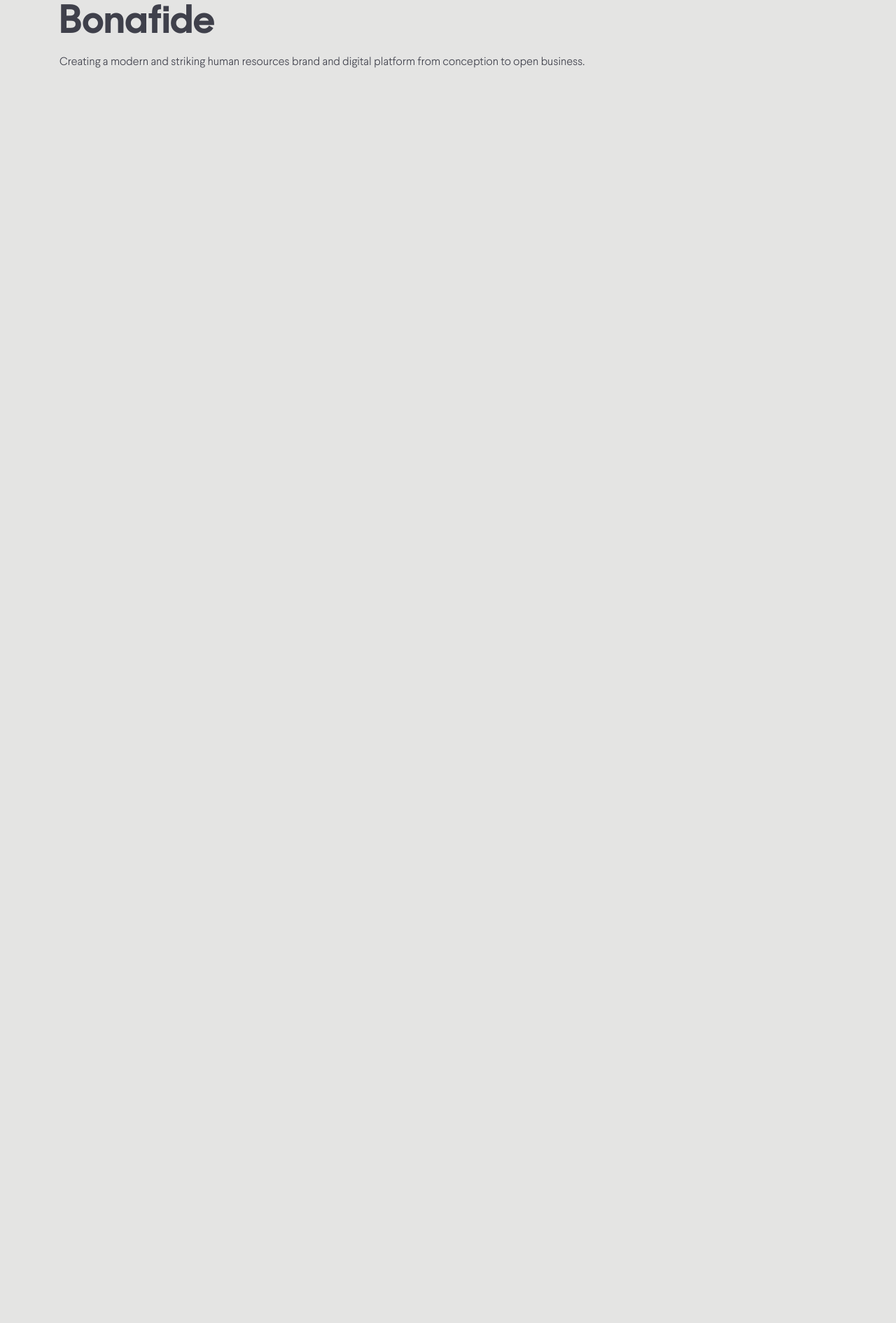
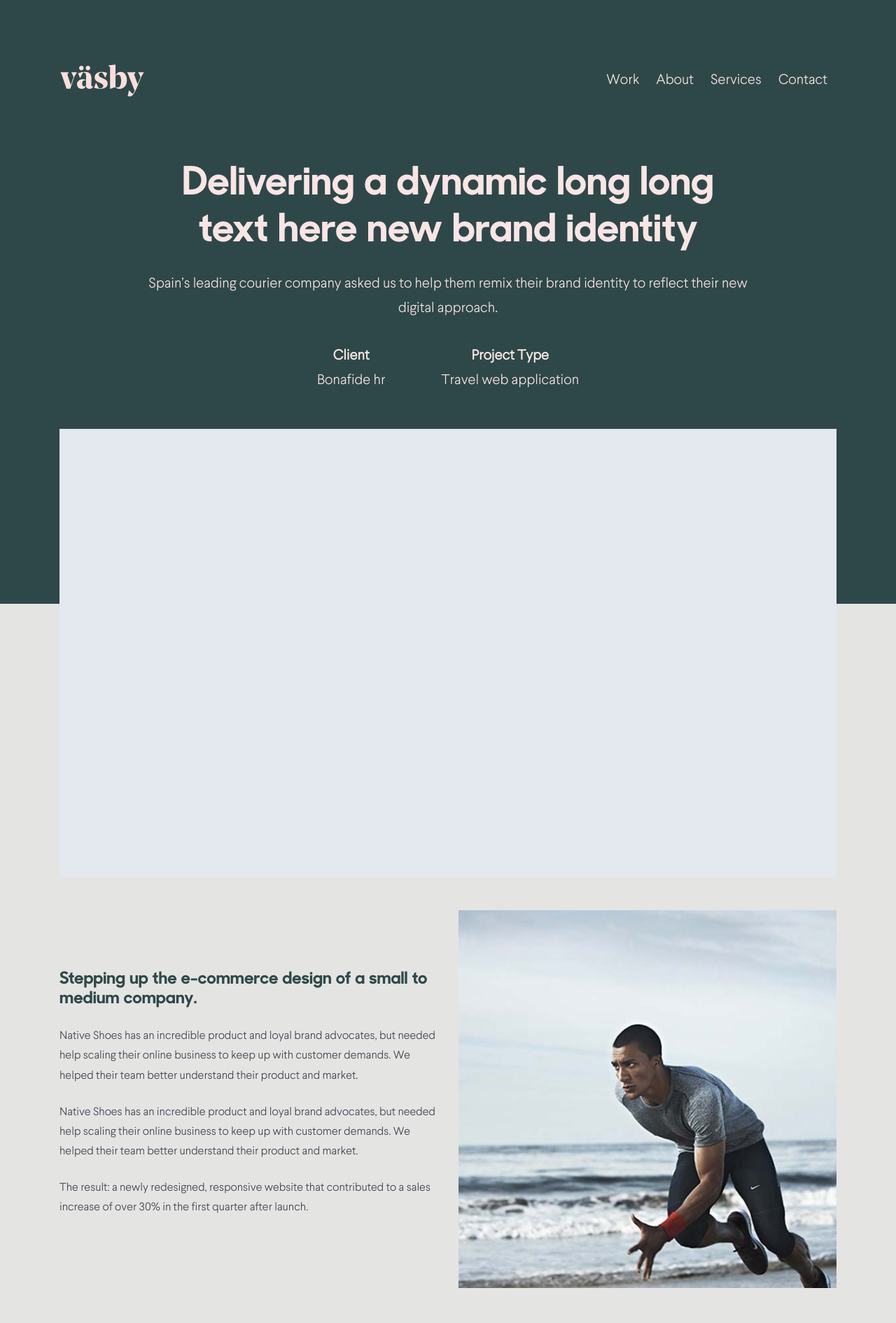
Before and after one commit to ifancyabroad/vasby, a Jekyll site: the page built from _case_studies/bonafide.md, in a window 1280 px wide. Shown: the top 1891 px of the page at 70% size. Built offline with Jekyll 4.4.1, drawn with Linux system fonts in a browser that asks for light colours; before the commit the page ends 900 px from its top, so only the background shows below that; some of the changed text lies outside the part shown.

Commit message:
Update case study page

```diff
--- a/_includes/navigation.html
+++ b/_includes/navigation.html
@@ -1,6 +1,6 @@
 <div class="container p-0">
   <nav class="navbar navbar-expand-md navbar-dark">
-    <a class="navbar-brand" href="#">
+    <a class="navbar-brand" href="/#">
       <img src="{{ 'assets/logos/vasby_logo_pink.svg' | relative_url }}" width="120" alt="Vasby">
     </a>
     <button class="navbar-toggler" type="button" data-toggle="collapse" data-target="#navbarNav" aria-controls="navbarNav" aria-expanded="false" aria-label="Toggle navigation">
--- a/_layouts/case_study.html
+++ b/_layouts/case_study.html
@@ -1,11 +1,84 @@
 ---
 layout: default
 ---
+<div class="bg-primary text-secondary header-section">
+  {% include navigation.html %}
+
+  <div class="container">
+    <div class="row">
+      <div class="col wow fadeInUp">
+        <div class="header-text mx-auto text-center">
+          <h1 class="text-secondary mb-4">Delivering a dynamic long
+            long text here new brand identity</h1>
+          <p class="text-secondary">Spain’s leading courier company asked us to help them remix their brand identity to reflect their new digital approach.</p>
+
+          <div class="d-flex justify-content-center">
+            <div class="p-3 mr-5">
+              <p class="font-weight-bold mb-0">Client</p>
+              <p class="mb-0">{{ page.name }}</p>
+            </div>
+
+            <div class="p-3">
+              <p class="font-weight-bold mb-0">Project Type</p>
+              <p class="mb-0">Travel web application</p>
+            </div>
+          </div>
+        </div>
+      </div>
+    </div>
+  </div>
+
+</div>
+
 <div class="container">
   <div class="row">
-    <div class="col">
-      <h1>{{ page.title }}</h1>
-      {{ content }}
+    <div class="col wow fadeInUp">
+      <div class="case-study-image mb-5">
+
+      </div>
+    </div>
+  </div>
+
+  <div class="row align-items-center">
+    <div class="col-md-6 wow fadeInUp">
+      <h4 class="text-primary mb-4">Stepping up the e-commerce design of a small to medium company.</h4>
+      <p class="mb-4">Native Shoes has an incredible product and loyal brand advocates, but needed help scaling their online business to keep up with customer demands. We helped their team better understand their product and market.</p>
+      <p class="mb-4">Native Shoes has an incredible product and loyal brand advocates, but needed help scaling their online business to keep up with customer demands. We helped their team better understand their product and market. </p>
+      <p>The result: a newly redesigned, responsive website that contributed to a sales increase of over 30% in the first quarter after launch.</p>
+    </div>
+    <div class="col-md-6 wow fadeInUp" data-wow-delay="0.2s">
+      <img class="img-fluid" src="{{ 'assets/images/' | append: page.image | relative_url }}" alt="{{ page.alt }}">
+    </div>
+  </div>
+
+  <div class="row">
+    <div class="col wow fadeInUp">
+      <div class="text-center my-5">
+        <h2 class="text-primary">“The way Internet advertising has behaved lately,<br> it may well take 50 years to get there.”</h2>
+        <p>Scott Calver - CEO, Where 2 Go When</p>
+      </div>
+    </div>
+  </div>
+
+  <div class="row">
+    <div class="col-md-6 wow fadeInUp">
+      <img class="img-fluid mb-3" src="{{ 'assets/images/' | append: page.image | relative_url }}" alt="{{ page.alt }}">
+    </div>
+    <div class="col-md-6 wow fadeInUp" data-wow-delay="0.2s">
+      <img class="img-fluid mb-3" src="{{ 'assets/images/' | append: page.image | relative_url }}" alt="{{ page.alt }}">
+    </div>
+  </div>
+
+  <div class="row">
+    <div class="col wow fadeInUp">
+      <div class="case-study-next-image"></div>
+
+      <div class="d-flex justify-content-between py-5">
+        <a class="next-previous" href=""><span class="mr-3">&#10229;</span> PREVIOUS</a>
+        <a class="next-previous" href="">NEXT <span class="ml-3">&#10230;</span></a>
+      </div>
     </div>
   </div>
 </div>
+
+{% include footer.html %}
--- a/_sass/main.scss
+++ b/_sass/main.scss
@@ -202,3 +202,21 @@
     padding-bottom: 81px;
   }
 }
+
+// Case study page
+.case-study-image {
+  height: 640px;
+  background-color: #e4e9ef;
+  margin-top: -250px;
+}
+
+.case-study-next-image {
+  height: 720px;
+  background-color: #e4e9ef;
+}
+
+.next-previous {
+  font-family: "Larsseit", sans-serif;
+  letter-spacing: 3px;
+  font-weight: bold;
+}
```
Also changed, not shown: _data/navigation.yml (+4 -4 lines).
